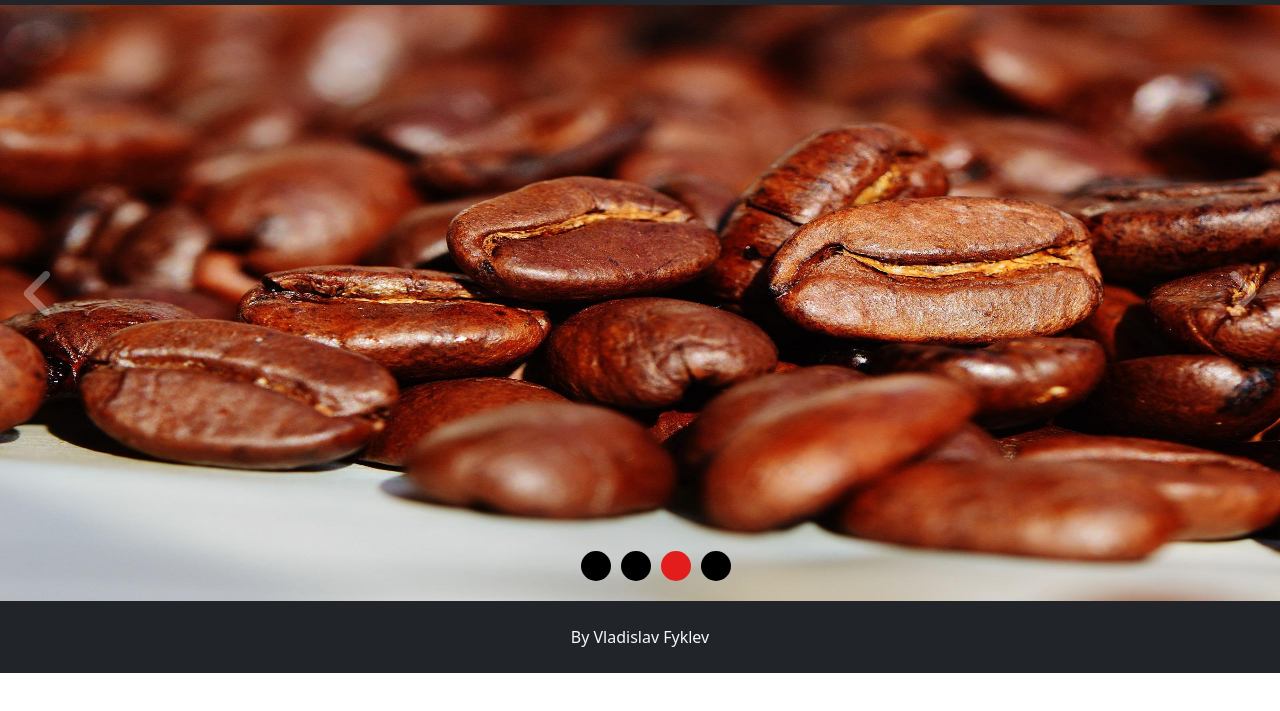
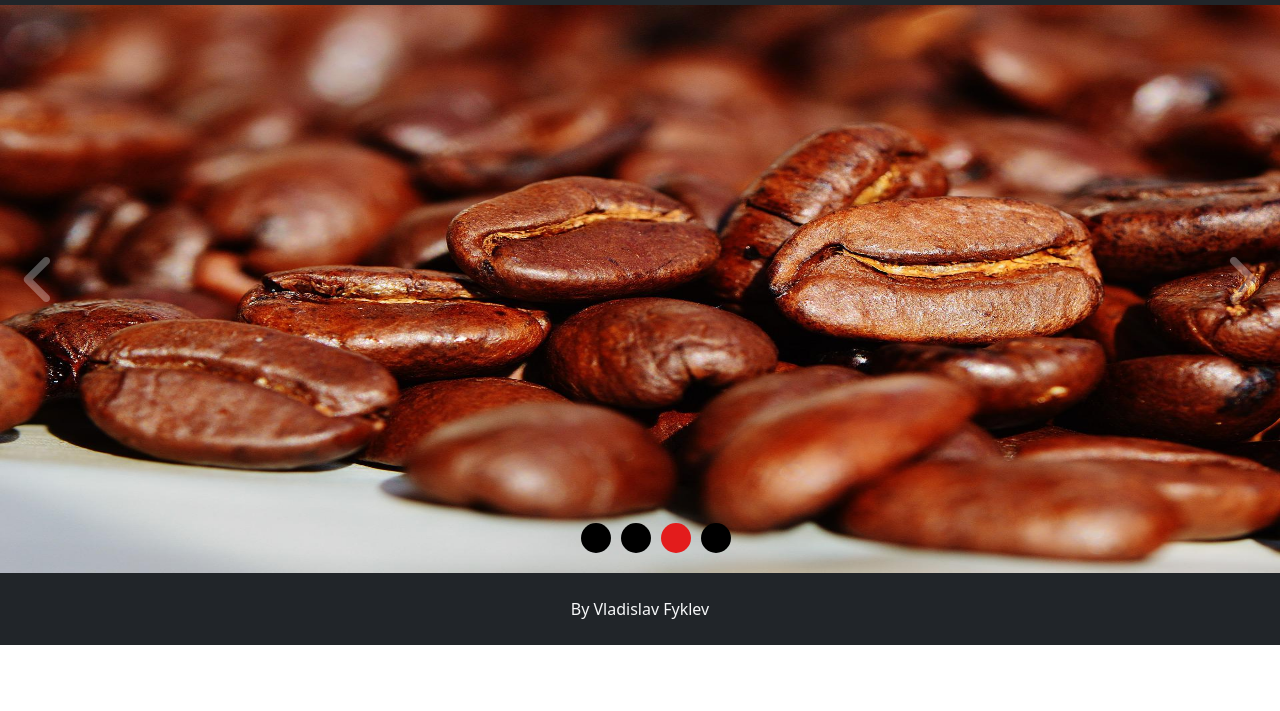
Before and after one commit to VladislavFuklev/SliderNativeJs, a plain HTML site: page index.html in a window 1280 px wide. Shown: the part 71-782 px from the top of the page. Drawn offline with nearby package versions, Linux system fonts and the light colour scheme.

Commit message:
фикс

```diff
--- a/style.scss
+++ b/style.scss
@@ -65,7 +65,7 @@ body {
 
 .slides {
     position: relative;
-    height: 530px;
+    height: 502px;
 }
 
 .indicator {
```
Also changed, not shown: css/style.min.css.
